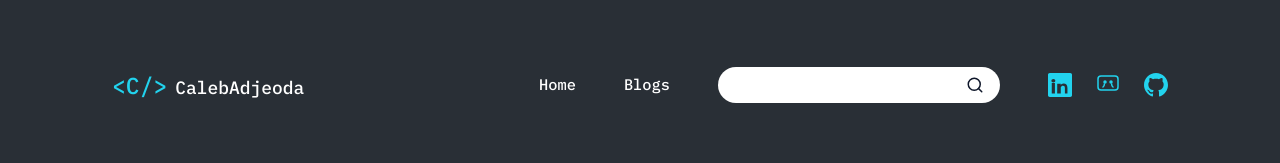
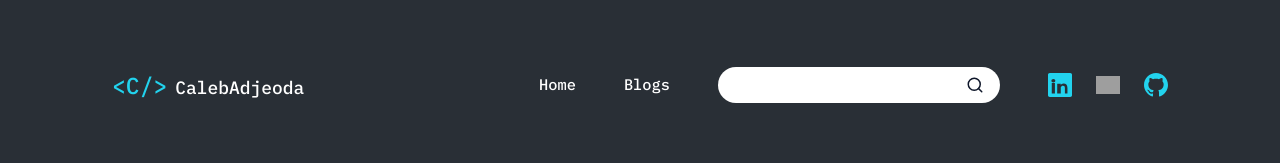
Before and after one commit to ReedBelca10/portfolio, a Next.js app in the folder apps/frontend/: page /CalebCV.pdf in a window 1280 px wide. Shown: the top 163 px of the page. Built offline with nearby package versions, Linux system fonts and the light colour scheme; grey boxes are pictures that could not be loaded.

Commit message:
fix(navbar): use requested Discord icon asset

```diff
--- a/apps/frontend/src/components/Navbar.tsx
+++ b/apps/frontend/src/components/Navbar.tsx
@@ -100,13 +100,11 @@ export function Navbar({
           return <LinkedInIcon size={size} />;
         case 'discord':
           return (
-            <svg width={size === 'lg' ? 28 : 24} height={size === 'lg' ? 28 : 24} viewBox="0 0 24 24" fill="none" stroke="currentColor" strokeWidth="1.5" strokeLinecap="round" strokeLinejoin="round" aria-hidden>
-              <rect x="2" y="3" width="20" height="14" rx="3" stroke="currentColor" fill="none" />
-              <path d="M7 14c.8-.6 1.4-1.8 1.4-3" stroke="currentColor" />
-              <path d="M17 14c-.8-.6-1.4-1.8-1.4-3" stroke="currentColor" />
-              <circle cx="9" cy="9" r="1" fill="currentColor" />
-              <circle cx="15" cy="9" r="1" fill="currentColor" />
-            </svg>
+            <img
+              width="24" height="24"
+              src="https://img.icons8.com/forma-light/24/28a9e0/discord-logo.png"
+              alt="discord-logo"
+            />
           );
         default:
           return null;
```
